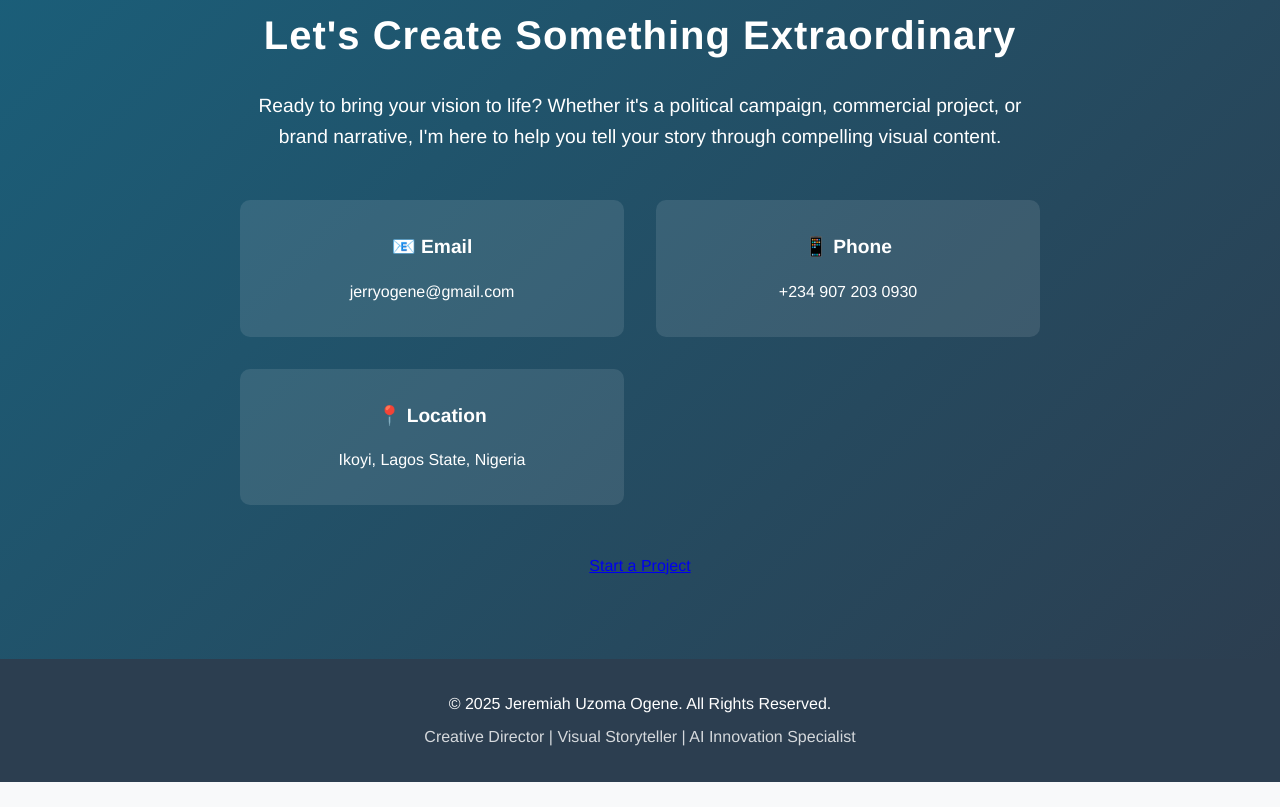
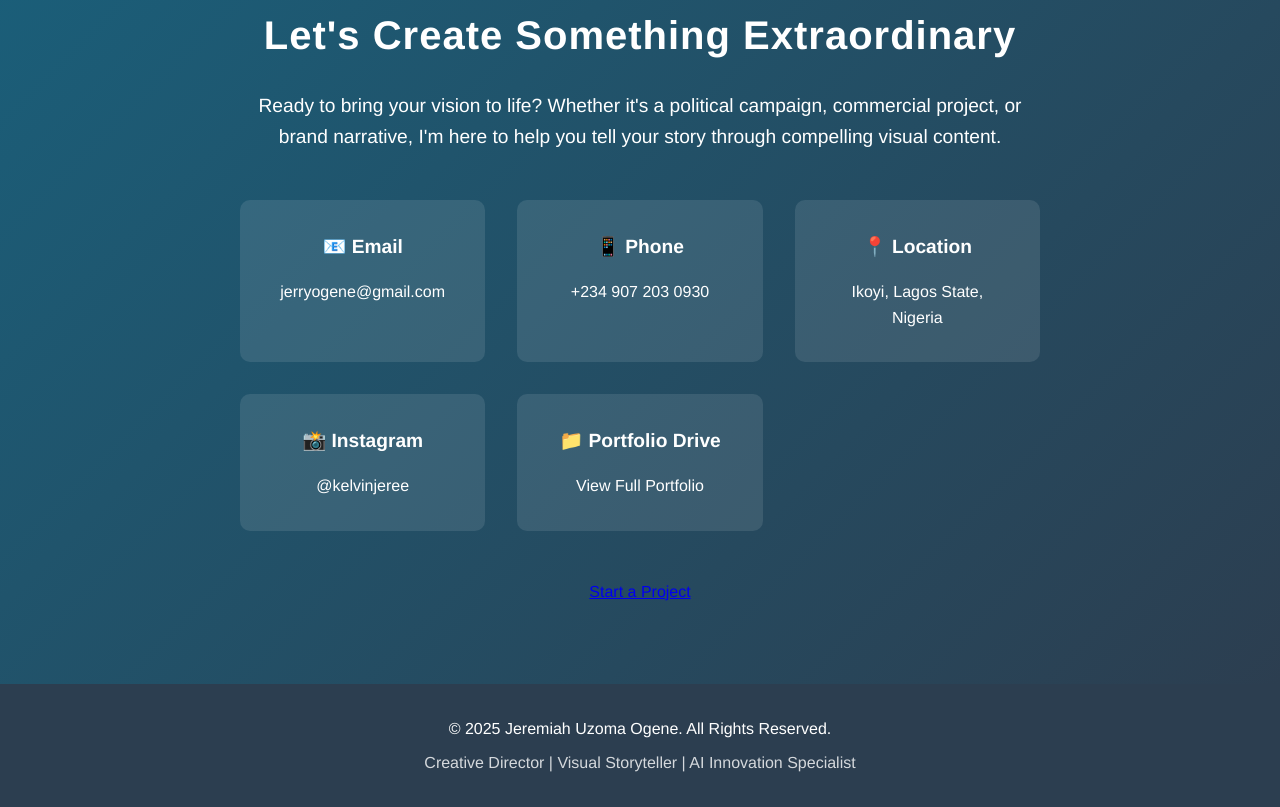
Before and after one commit to Kelvinjeree/Creative, a plain HTML site: page index.html in a window 1280 px wide. Shown: the part 7744-8551 px from the top of the page. Before the commit the page ends 8526 px from the top, so only its background shows below. Drawn offline with Linux system fonts and the light colour scheme.

Commit message:
Add files via upload

```diff
--- a/index.html
+++ b/index.html
@@ -448,7 +448,7 @@
 
         .contact-info {
             display: grid;
-            grid-template-columns: repeat(auto-fit, minmax(250px, 1fr));
+            grid-template-columns: repeat(auto-fit, minmax(200px, 1fr));
             gap: 2rem;
             margin: 3rem 0;
         }
@@ -956,6 +956,14 @@
                         <h3>📍 Location</h3>
                         <p>Ikoyi, Lagos State, Nigeria</p>
                     </div>
+                    <div class="contact-item">
+                        <h3>📸 Instagram</h3>
+                        <a href="https://www.instagram.com/kelvinjeree?igsh=OWhpY2hhdGV1MDd3" target="_blank">@kelvinjeree</a>
+                    </div>
+                    <div class="contact-item">
+                        <h3>📁 Portfolio Drive</h3>
+                        <a href="https://drive.google.com/drive/folders/1hTCUFJbMAntA-3oOejdhDKHmaxBEG9Bi" target="_blank">View Full Portfolio</a>
+                    </div>
                 </div>
 
                 <div style="margin-top: 3rem;">
```
